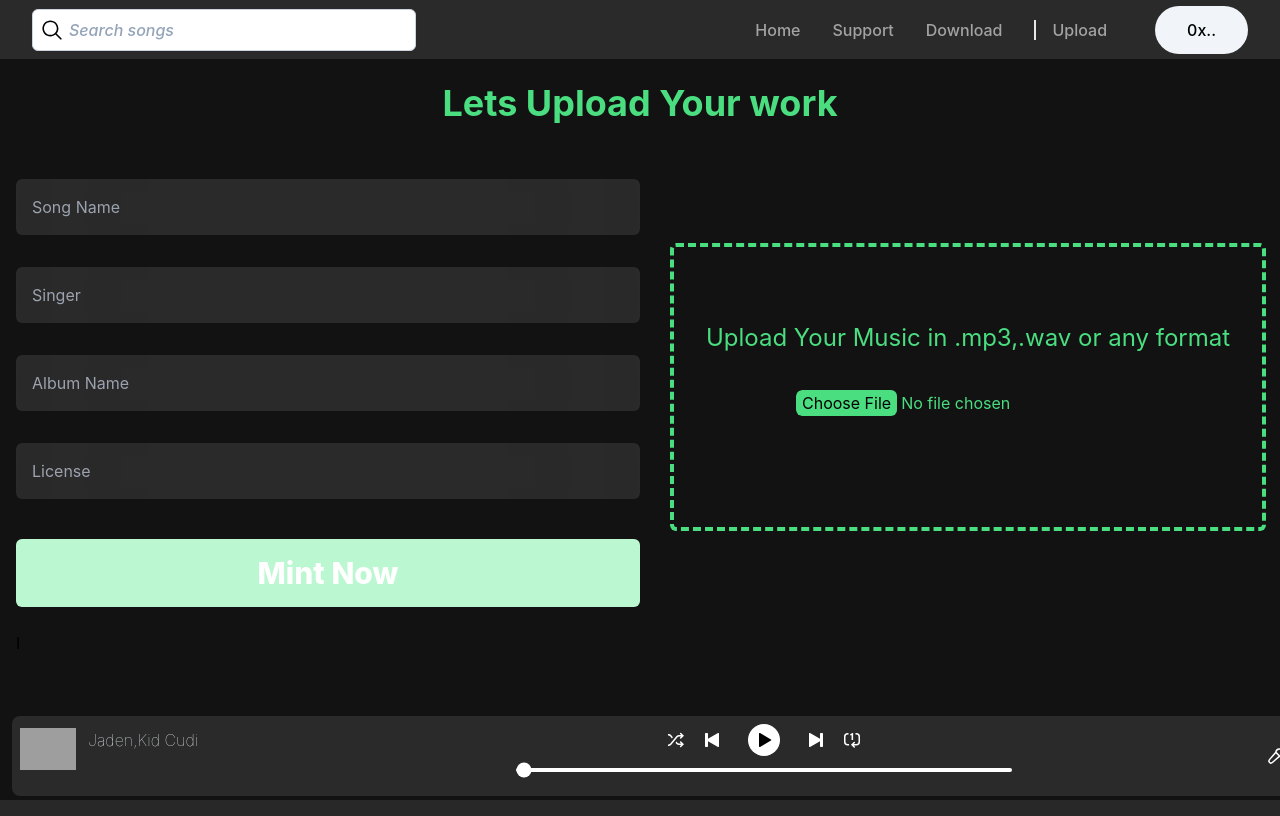
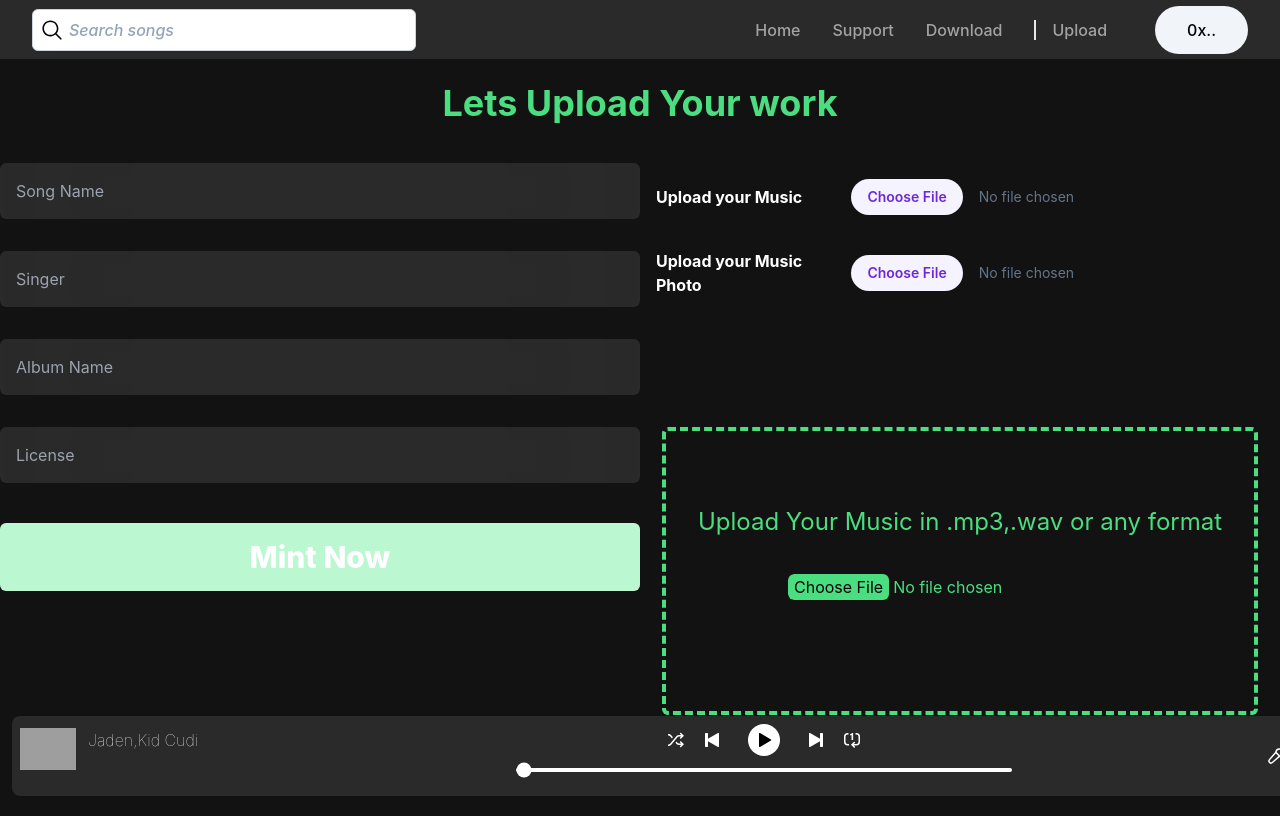
Before and after one commit to VIVEK-SUTHAR/metamusic, a React (Create React App) app: page /upload in a window 1280 px wide. Built offline with nearby package versions, Linux system fonts and the light colour scheme; grey boxes are pictures that could not be loaded; what ipfs-http-client would draw is missing.

Commit message:
design and search added

```diff
--- a/src/App.js
+++ b/src/App.js
@@ -1,8 +1,6 @@
 import Layout from "./Pages/Layout";
 function App() {
-  return (
-    <Layout />
-  );
+  return <Layout />;
 }
 
 export default App;
--- a/src/Pages/UploadMusic.js
+++ b/src/Pages/UploadMusic.js
@@ -67,7 +67,7 @@ function UploadMusic() {
           Lets Upload Your work
         </div>
         <div className="flex flex-row">
-					<div className="flex flex-1 flex-col bg-[#121212] w-full p-4">
+          <div className="flex flex-1 flex-col bg-[#121212] w-full">
             {inputFields.map((input) => (
               <>
                 {/* <label className="text-white text-xl my-4" htmlFor="songName">
@@ -92,9 +92,26 @@ function UploadMusic() {
             >
               Mint Now
             </button>
-						I
           </div>
           <div className="flex flex-1 flex-col items-center  justify-start  bg-[#121212]  ">
+            <div className="flex w-full my-4 px-4">
+              <form className="flex flex-col items-center w-full">
+                <div className="flex justify-evenly w-full items-center">
+                  <h6 className="w-72 text-md font-bold text-white">Upload your Music</h6>
+                  <input
+                    type="file"
+                    className="block w-full text-sm text-slate-500 file:mr-4 file:py-2 file:px-4 file:rounded-full file:border-0 file:text-sm file:font-semibold file:bg-violet-50 file:text-violet-700 hover:file:bg-violet-100 my-4"
+                  />
+                </div>
+                <div className="flex justify-evenly w-full items-center">
+                  <h6 className="w-72 text-md font-bold text-white">Upload your Music Photo</h6>
+                  <input
+                    type="file"
+                    className="block w-full text-sm text-slate-500 file:mr-4 file:py-2 file:px-4 file:rounded-full file:border-0 file:text-sm file:font-semibold file:bg-violet-50 file:text-violet-700 hover:file:bg-violet-100 my-6"
+                  />
+                </div>
+              </form>
+            </div>
             <div className="border-4 border-dashed border-green-400 my-24 text-green-400 p-8 h-72 flex flex-col justify-center items-center rounded-md">
               <h6 className="text-2xl">
                 Upload Your Music in .mp3,.wav or any format
```
Lines whose indentation alone changed are shown as unchanged.
